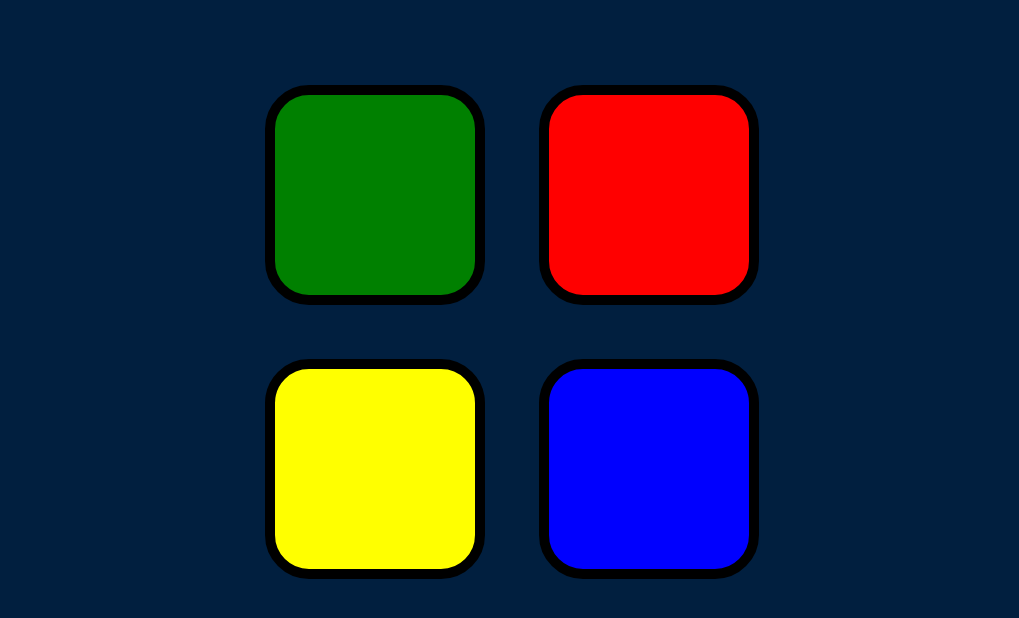
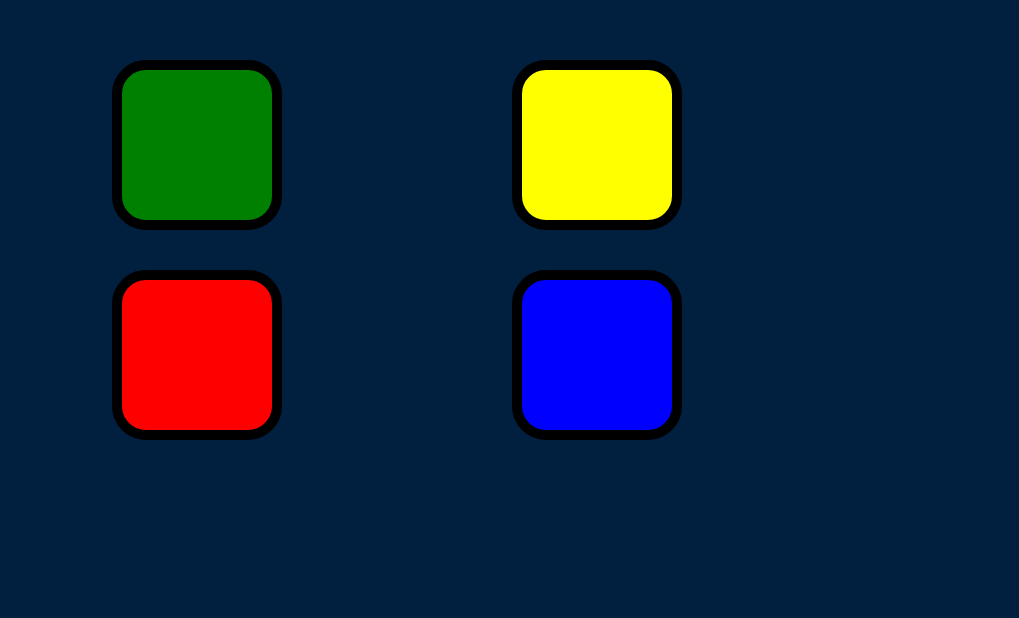
Before and after one commit to UmerShehzad63/Simon-Game, a plain HTML site: page index.html in a window 1280 px wide. Shown: the part 114-732 px from the top of the page, without its empty margins (128-1147 px from the left). Drawn offline with nearby package versions, Linux system fonts and the light colour scheme.

Commit message:
styles.css

```diff
--- a/styles.css
+++ b/styles.css
@@ -6,24 +6,25 @@ body {
 #level-title {
   font-family: 'Press Start 2P', cursive;
   font-size: 3rem;
-  margin:  5%;
+  margin: 5%;
   color: #FEF2BF;
 }
 
 .container {
-  display: block;
-  width: 50%;
+  display: grid;
+  grid-template-columns: repeat(2, 1fr);
+  max-width: 800px;
   margin: auto;
-
 }
 
+
 .btn {
-  margin: 25px;
-  display: inline-block;
-  height: 200px;
-  width: 200px;
+  height: 150px;
+  width: 150px;
+  font-size: 1.5rem;
   border: 10px solid black;
   border-radius: 20%;
+  margin-bottom: 10%;
 }
 
 .game-over {
@@ -51,3 +52,13 @@ body {
   box-shadow: 0 0 20px white;
   background-color: grey;
 }
+
+
+/* Media Queries */
+@media screen and (max-width: 768px) {
+  .container {
+    display: grid;
+    grid-template-columns: repeat(2, 1fr);
+
+  }
+}
```
